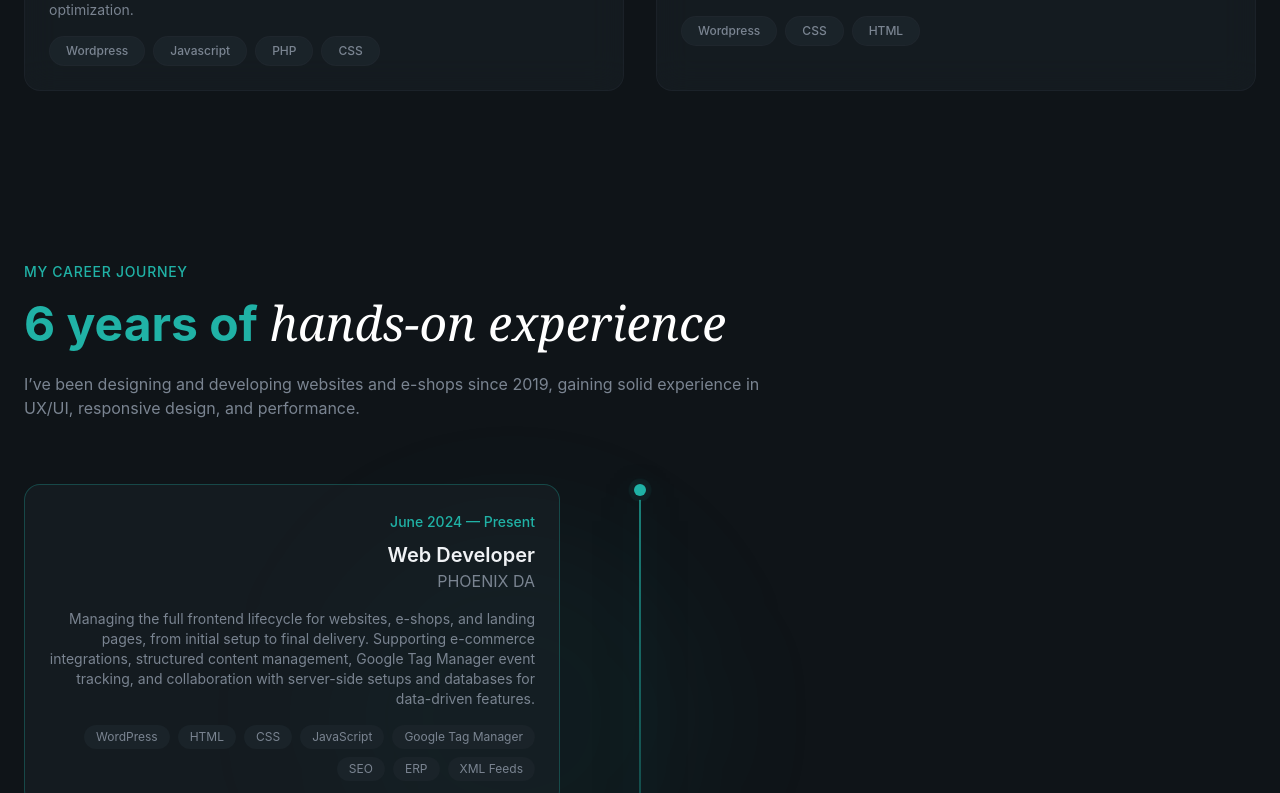
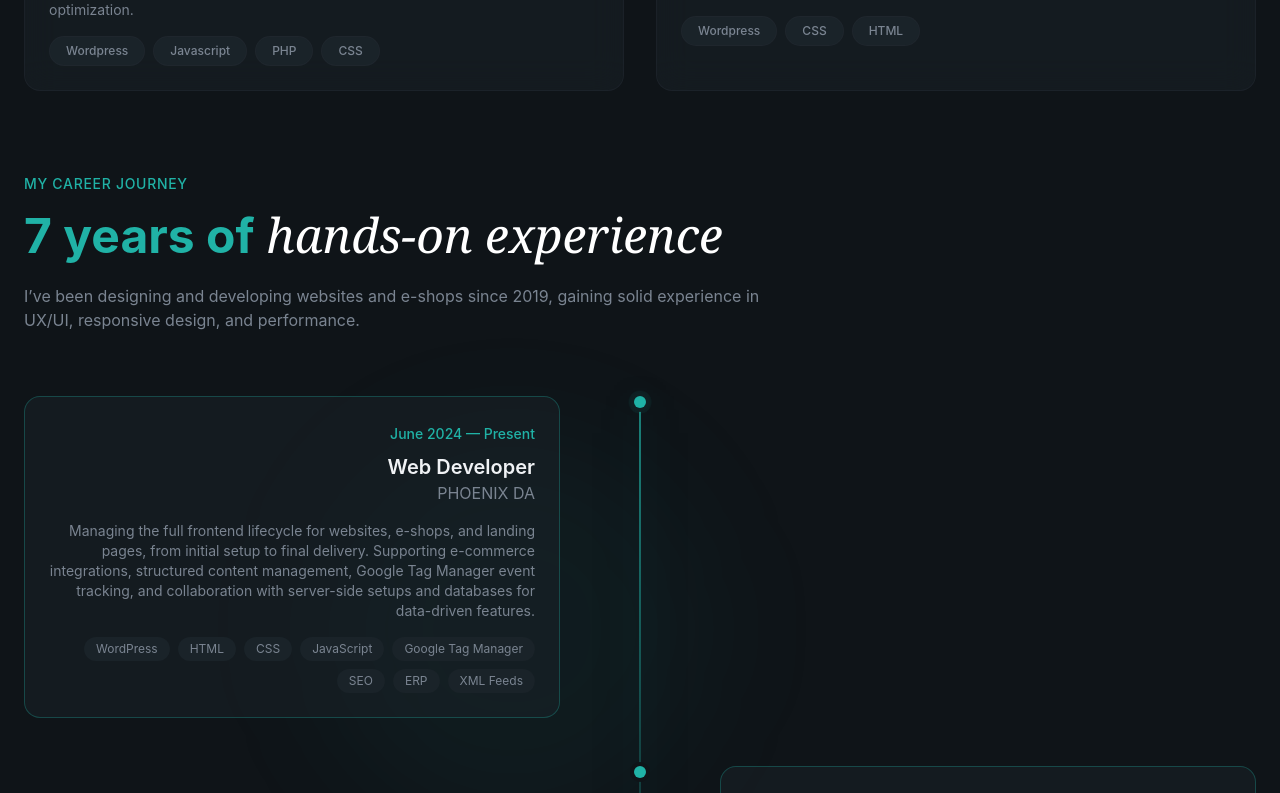
Before and after one commit to letsioumaria1/online-portfolio, a React (Vite) app: page / in a window 1280 px wide. Shown: the part 3107-3900 px from the top of the page. Built offline with nearby package versions, Linux system fonts and the light colour scheme.

Commit message:
Update information about experience

```diff
--- a/src/sections/Experience.jsx
+++ b/src/sections/Experience.jsx
@@ -39,7 +39,7 @@ const experiences = [
 
 export const Experience = () => {
   return (
-    <section id="experience" className="py-32 relative overflow-hidden">
+    <section id="experience" className="py-10 relative overflow-hidden">
       <div
         className="absolute top-1/2 left-1/4 w-96
        h-96 bg-primary/5 rounded-full blur-3xl -translate-y-1/2"
@@ -59,7 +59,7 @@ export const Experience = () => {
            mt-4 mb-6 animate-fade-in animation-delay-100
             text-secondary-foreground"
           >
-            6 years of{" "}
+            7 years of{" "}
             <span className="font-serif italic font-normal text-white">
               hands-on experience
             </span>
```
